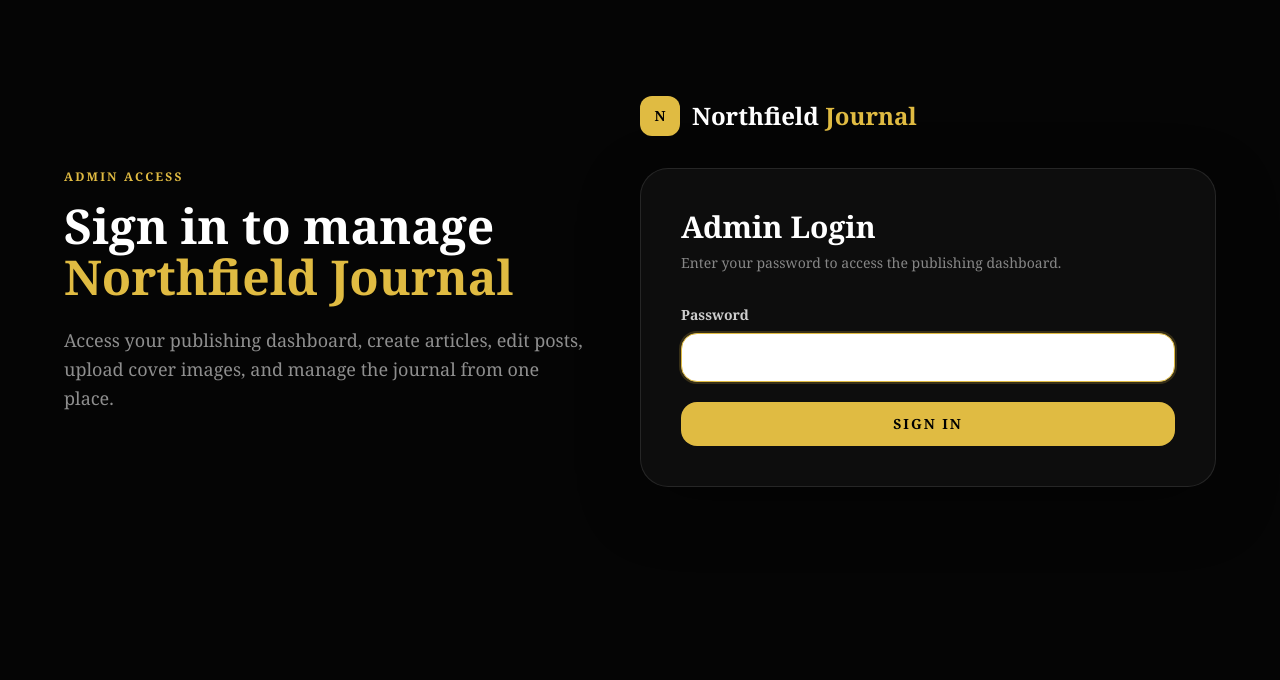
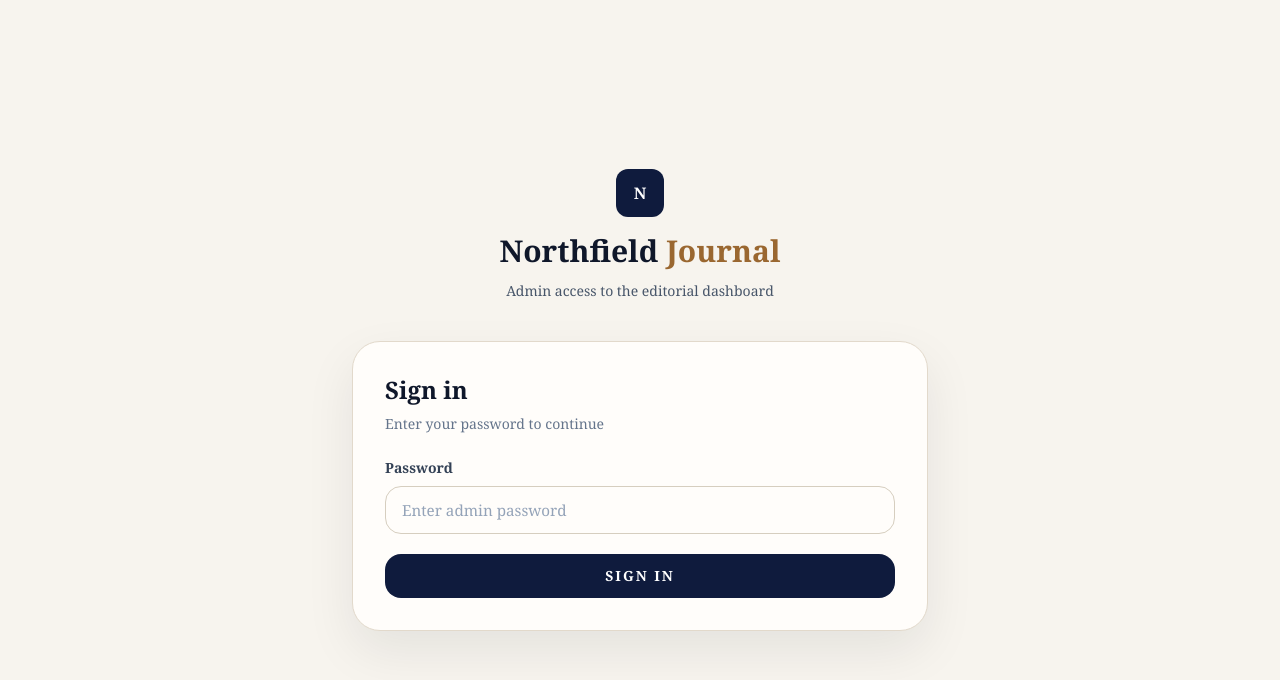
Before and after one commit to babushkahunter69/northfield-journal, a Next.js app: page /admin/login in a window 1280 px wide. Shown: the top 680 px of the page. Built offline with nearby package versions, Linux system fonts and the light colour scheme; no server answers.

Commit message:
Finalize Northfield CMS: full UI overhaul, editor, auth, and dashboard styling

```diff
--- a/app/admin/login/page.tsx
+++ b/app/admin/login/page.tsx
@@ -1,6 +1,6 @@
 'use client';
 
-import { useEffect, useState } from 'react';
+import { useState } from 'react';
 import { useRouter } from 'next/navigation';
 
 export default function AdminLoginPage() {
@@ -8,103 +8,79 @@ export default function AdminLoginPage() {
   const [password, setPassword] = useState('');
   const [loading, setLoading] = useState(false);
   const [error, setError] = useState('');
-  const [from, setFrom] = useState('/admin/posts');
-
-  useEffect(() => {
-    const params = new URLSearchParams(window.location.search);
-    const nextFrom = params.get('from');
-    if (nextFrom) setFrom(nextFrom);
-  }, []);
 
   async function handleLogin(e: React.FormEvent) {
     e.preventDefault();
     setLoading(true);
     setError('');
 
-    try {
     const res = await fetch('/api/auth/login', {
       method: 'POST',
       headers: { 'Content-Type': 'application/json' },
       body: JSON.stringify({ password })
     });
 
-      const data = await res.json().catch(() => null);
+    setLoading(false);
 
     if (!res.ok) {
-        setError(data?.error || 'Invalid password');
-        setLoading(false);
+      setError('Invalid password');
       return;
     }
 
-      router.push(from);
-      router.refresh();
-    } catch {
-      setError('Unable to sign in right now.');
-      setLoading(false);
-    }
+    router.push('/admin/posts');
   }
 
   return (
-    <div className="min-h-screen bg-[#050505] px-6 py-16 lg:py-24">
-      <div className="mx-auto grid max-w-6xl gap-10 lg:grid-cols-[0.95fr_1.05fr] lg:items-center">
-        <div className="hidden lg:block">
-          <p className="mb-4 text-xs font-bold uppercase tracking-[0.18em] text-[#e0bb42]">
-            Admin Access
-          </p>
+    <div className="min-h-screen bg-[#f7f4ee] flex items-center justify-center px-6">
+      <div className="w-full max-w-xl">
+        {/* Logo / Heading */}
+        <div className="text-center mb-10">
+          <div className="inline-flex items-center justify-center w-12 h-12 rounded-xl bg-[#0f1b3d] text-white font-bold mb-4">
+            N
+          </div>
 
-          <h1 className="font-serif text-5xl font-black leading-[1.05] text-white">
-            Sign in to manage
-            <br />
-            <span className="text-[#e0bb42]">Northfield Journal</span>
+          <h1 className="font-serif text-3xl font-semibold text-[#0f172a]">
+            Northfield <span className="text-[#9a6730]">Journal</span>
           </h1>
 
-          <p className="mt-6 max-w-xl text-lg leading-relaxed text-white/55">
-            Access your publishing dashboard, create articles, edit posts, upload
-            cover images, and manage the journal from one place.
+          <p className="mt-3 text-sm text-slate-600">
+            Admin access to the editorial dashboard
           </p>
         </div>
 
-        <div className="w-full max-w-xl lg:ml-auto">
-          <div className="mb-8 flex items-center gap-3 justify-center lg:justify-start">
-            <div className="flex h-10 w-10 items-center justify-center rounded-xl bg-[#e0bb42] text-sm font-black text-black">
-              N
-            </div>
-            <span className="font-serif text-2xl font-bold text-white">
-              Northfield <span className="text-[#e0bb42]">Journal</span>
-            </span>
-          </div>
-
-          <div className="rounded-[28px] border border-white/10 bg-[#0d0d0d] p-8 shadow-[0_20px_60px_rgba(0,0,0,0.35)] lg:p-10">
-            <h2 className="font-serif text-3xl font-bold text-white">
-              Admin Login
+        {/* Card */}
+        <div className="rounded-[28px] border border-[#e2d9cb] bg-[#fffdfa] p-8 shadow-[0_20px_50px_rgba(15,23,42,0.08)]">
+          <h2 className="font-serif text-2xl font-semibold text-[#0f172a] mb-2">
+            Sign in
           </h2>
 
-            <p className="mt-2 text-sm text-white/50">
-              Enter your password to access the publishing dashboard.
+          <p className="text-sm text-slate-500 mb-6">
+            Enter your password to continue
           </p>
 
-            <form onSubmit={handleLogin} className="mt-8 space-y-5">
+          <form onSubmit={handleLogin} className="space-y-5">
             <div>
-                <label className="mb-2 block text-sm font-semibold text-white/80">
+              <label className="block text-sm font-semibold text-slate-700 mb-2">
                 Password
               </label>
+
               <input
                 type="password"
-                  className="w-full rounded-2xl border border-white/10 bg-[#090909] px-4 py-3 text-white placeholder:text-white/25 focus:border-[#e0bb42] focus:outline-none focus:ring-2 focus:ring-[#e0bb42]/20"
                 value={password}
                 onChange={(e) => setPassword(e.target.value)}
+                className="w-full rounded-2xl border border-[#d6cebf] bg-[#fffdfa] px-4 py-3 text-slate-800 placeholder:text-slate-400 focus:border-[#a16207] focus:outline-none focus:ring-2 focus:ring-[#a16207]/10"
                 placeholder="Enter admin password"
-                  autoFocus
-                  required
               />
             </div>
 
-              {error ? <p className="text-sm text-red-400">{error}</p> : null}
+            {error && (
+              <p className="text-sm text-red-600">{error}</p>
+            )}
 
             <button
               type="submit"
               disabled={loading}
-                className="w-full rounded-2xl bg-[#e0bb42] px-5 py-3 text-sm font-semibold uppercase tracking-[0.14em] text-black transition hover:brightness-105 disabled:opacity-60"
+              className="w-full rounded-2xl bg-[#0f1b3d] px-5 py-3 text-sm font-semibold uppercase tracking-[0.14em] text-white transition hover:bg-[#16254f] disabled:opacity-60"
             >
               {loading ? 'Signing in...' : 'Sign In'}
             </button>
@@ -112,6 +88,5 @@ export default function AdminLoginPage() {
         </div>
       </div>
     </div>
-    </div>
   );
 }
```
Lines whose indentation alone changed are shown as unchanged.
